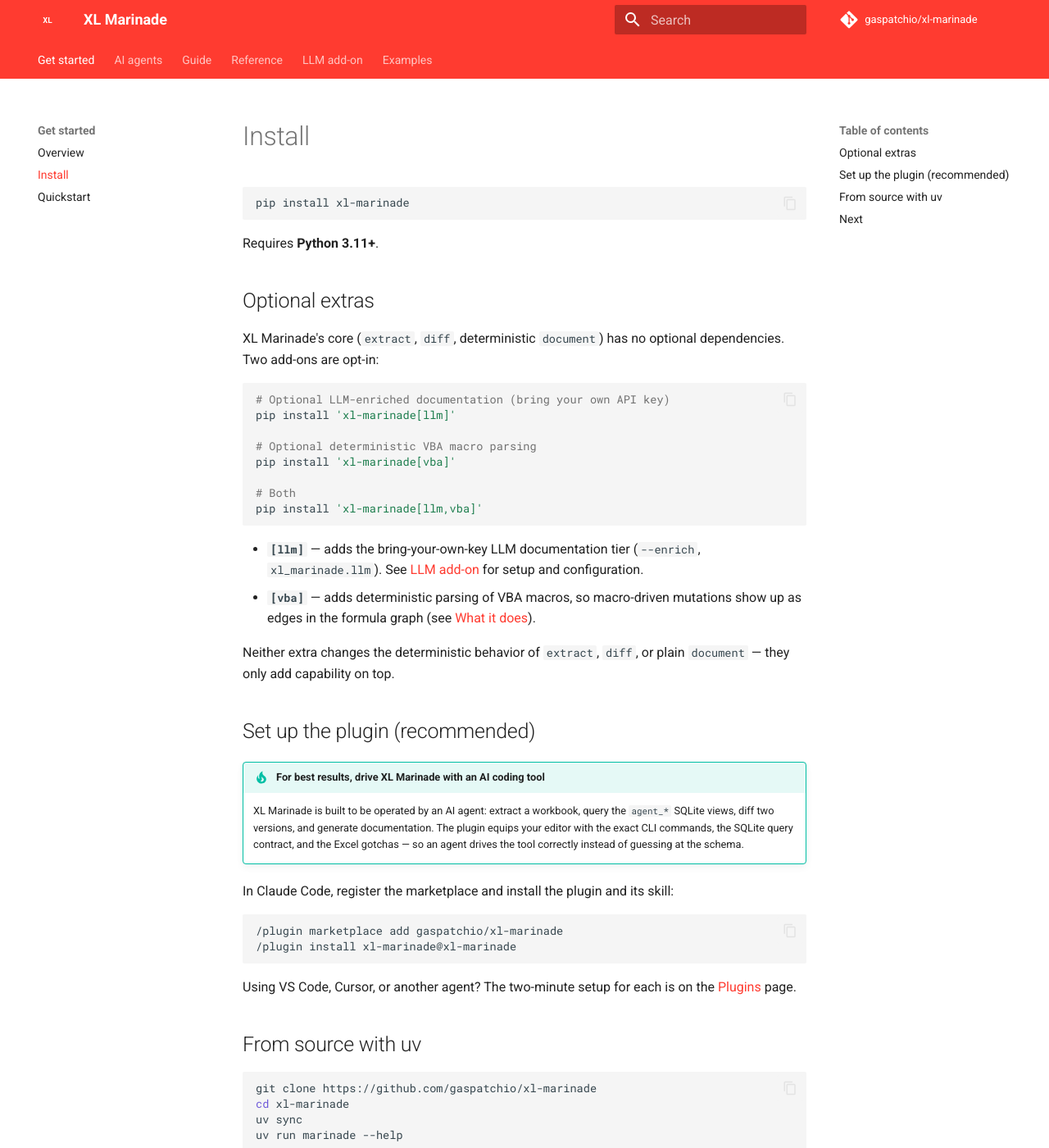
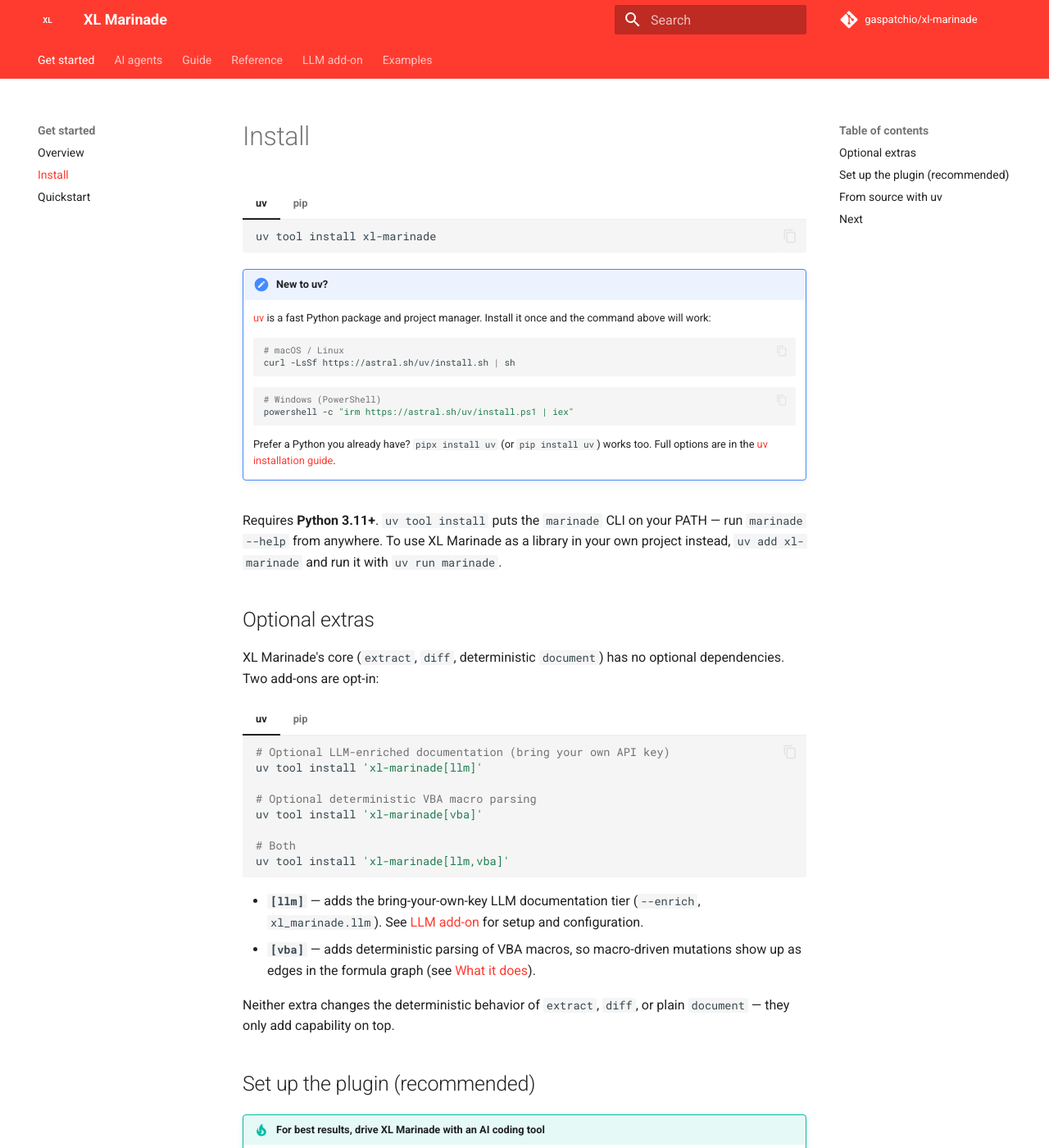
Before and after one commit to gaspatchio/xl-marinade, an MkDocs documentation site: the page built from docs/install.md, in a window 1280 px wide and 1400 px high. Shown: the whole window at 82% size. Built offline with MkDocs 1.6.1 and Material for MkDocs 9.7.7, drawn with Linux system fonts in a browser that asks for light colours; comment, search, counter and statistics services are not loaded.

Commit message:
docs(install): default to uv with a pip tab (#2)
Mirror gaspatchio.dev — present `uv add xl-marinade` as the default install
with a pip tab and a "New to uv?" note, and tab the optional extras the same
way. Note that uv users prefix commands with `uv run`.

````diff
--- a/docs/install.md
+++ b/docs/install.md
@@ -1,26 +1,69 @@
 # Install
 
-```bash
-pip install xl-marinade
-```
+=== "uv"
 
-Requires **Python 3.11+**.
+    ```bash
+    uv tool install xl-marinade
+    ```
+
+    !!! note "New to uv?"
+        [uv](https://docs.astral.sh/uv/) is a fast Python package and project
+        manager. Install it once and the command above will work:
+
+        ```bash
+        # macOS / Linux
+        curl -LsSf https://astral.sh/uv/install.sh | sh
+        ```
+
+        ```powershell
+        # Windows (PowerShell)
+        powershell -c "irm https://astral.sh/uv/install.ps1 | iex"
+        ```
+
+        Prefer a Python you already have? `pipx install uv` (or `pip install uv`)
+        works too. Full options are in the
+        [uv installation guide](https://docs.astral.sh/uv/getting-started/installation/).
+
+=== "pip"
+
+    ```bash
+    pip install xl-marinade
+    ```
+
+Requires **Python 3.11+**. `uv tool install` puts the `marinade` CLI on your
+PATH — run `marinade --help` from anywhere. To use XL Marinade as a library in
+your own project instead, `uv add xl-marinade` and run it with `uv run marinade`.
 
 ## Optional extras
 
 XL Marinade's core (`extract`, `diff`, deterministic `document`) has no optional
 dependencies. Two add-ons are opt-in:
 
-```bash
-# Optional LLM-enriched documentation (bring your own API key)
-pip install 'xl-marinade[llm]'
+=== "uv"
 
-# Optional deterministic VBA macro parsing
-pip install 'xl-marinade[vba]'
+    ```bash
+    # Optional LLM-enriched documentation (bring your own API key)
+    uv tool install 'xl-marinade[llm]'
 
-# Both
-pip install 'xl-marinade[llm,vba]'
-```
+    # Optional deterministic VBA macro parsing
+    uv tool install 'xl-marinade[vba]'
+
+    # Both
+    uv tool install 'xl-marinade[llm,vba]'
+    ```
+
+=== "pip"
+
+    ```bash
+    # Optional LLM-enriched documentation (bring your own API key)
+    pip install 'xl-marinade[llm]'
+
+    # Optional deterministic VBA macro parsing
+    pip install 'xl-marinade[vba]'
+
+    # Both
+    pip install 'xl-marinade[llm,vba]'
+    ```
 
 - **`[llm]`** — adds the bring-your-own-key LLM documentation tier (`--enrich`,
   `xl_marinade.llm`). See [LLM add-on](llm.md) for setup and configuration.
````
